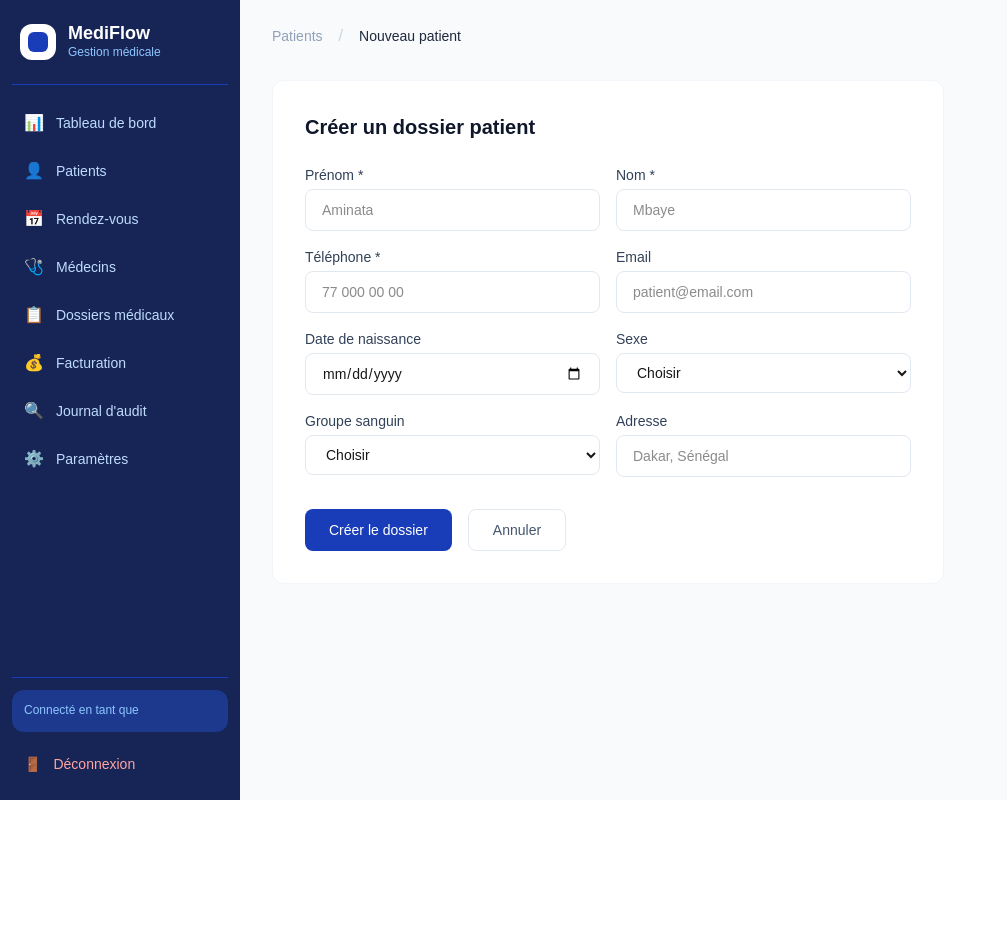
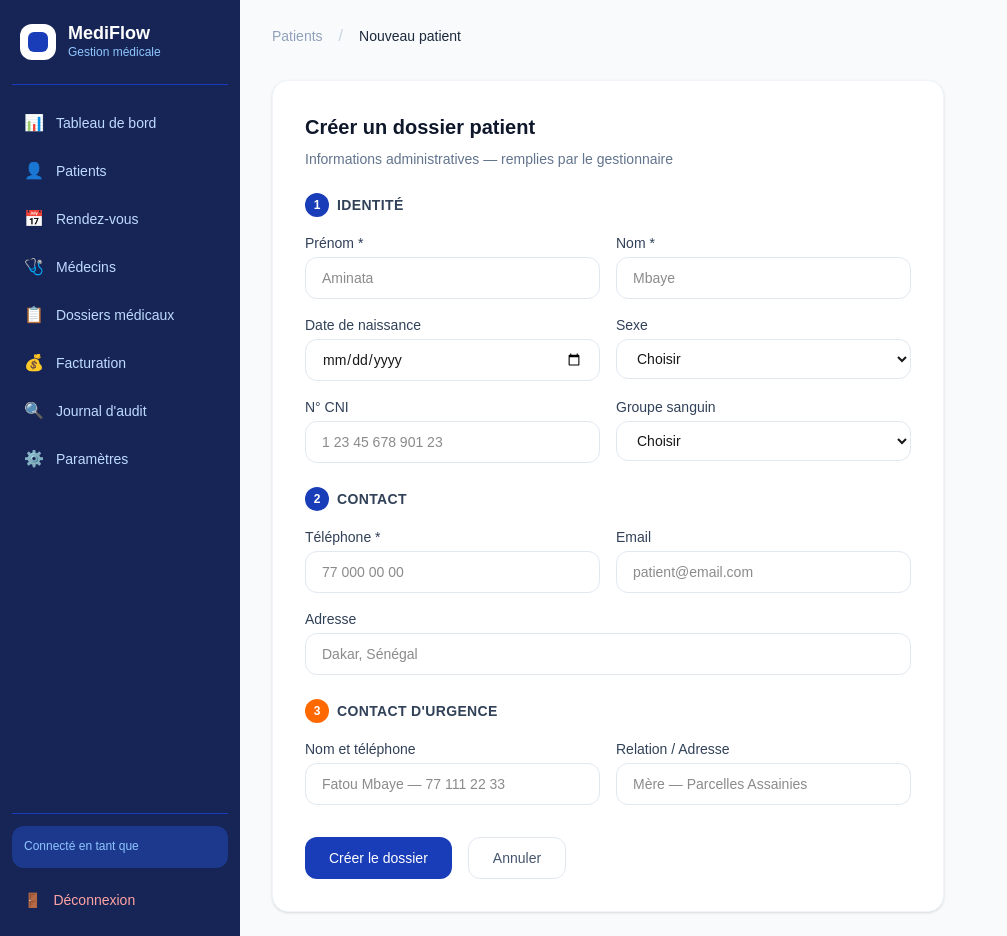
Before and after one commit to groupstarco-ai/mediflow, a Next.js app: page /dashboard/patients/nouveau in a window 1280 px wide. Shown: the whole page, without its empty margins (0-1007 px from the left). Before the commit the page ends 800 px from the top, so only its background shows below. Built offline with nearby package versions, Linux system fonts and the light colour scheme; no server answers.

Commit message:
Formulaire patient enrichi - CNI, contact urgence

```diff
--- a/app/dashboard/patients/nouveau/page.tsx
+++ b/app/dashboard/patients/nouveau/page.tsx
@@ -15,6 +15,9 @@ export default function NouveauPatient() {
     email: '',
     adresse: '',
     groupe_sanguin: '',
+    numero_cni: '',
+    contact_urgence: '',
+    adresse_urgence: '',
   })
   const [loading, setLoading] = useState(false)
   const [erreur, setErreur] = useState('')
@@ -48,65 +51,63 @@ export default function NouveauPatient() {
       <Sidebar />
       <main className="flex-1 px-8 py-6">
         <div className="flex items-center gap-4 mb-8">
-          <a href="/dashboard/patients" className="text-slate-400 hover:text-slate-600 text-sm">
-            Patients
-          </a>
+          <a href="/dashboard/patients" className="text-slate-400 hover:text-slate-600 text-sm">Patients</a>
           <span className="text-slate-300">/</span>
           <span className="text-slate-800 text-sm font-medium">Nouveau patient</span>
         </div>
 
-        <div className="bg-white rounded-xl border border-slate-100 p-8 max-w-2xl">
-          <h1 className="text-xl font-bold text-slate-900 mb-6">Créer un dossier patient</h1>
+        <div className="bg-white rounded-2xl border border-slate-100 shadow-sm p-8 max-w-2xl">
+          <h1 className="text-xl font-bold text-slate-900 mb-2">Créer un dossier patient</h1>
+          <p className="text-slate-500 text-sm mb-6">Informations administratives — remplies par le gestionnaire</p>
 
           {erreur && (
-            <div className="bg-red-50 border border-red-100 text-red-700 text-sm px-4 py-3 rounded-lg mb-6">
+            <div className="bg-red-50 border-l-4 border-red-500 text-red-700 text-sm px-4 py-3 rounded-xl mb-6">
               {erreur}
             </div>
           )}
 
+          <div className="mb-6">
+            <div className="flex items-center gap-2 mb-4">
+              <div className="w-6 h-6 bg-blue-800 rounded-full flex items-center justify-center text-white text-xs font-bold">1</div>
+              <h2 className="text-sm font-semibold text-slate-700 uppercase tracking-wide">Identité</h2>
+            </div>
             <div className="grid grid-cols-2 gap-4">
               <div>
                 <label className="text-sm font-medium text-slate-700 mb-1 block">Prénom *</label>
                 <input name="prenom" value={form.prenom} onChange={handleChange}
-                className="w-full border border-slate-200 rounded-lg px-4 py-2.5 text-sm outline-none focus:border-blue-800"
+                  className="w-full border border-slate-200 rounded-xl px-4 py-2.5 text-sm outline-none focus:border-blue-800"
                   placeholder="Aminata" />
               </div>
               <div>
                 <label className="text-sm font-medium text-slate-700 mb-1 block">Nom *</label>
                 <input name="nom" value={form.nom} onChange={handleChange}
-                className="w-full border border-slate-200 rounded-lg px-4 py-2.5 text-sm outline-none focus:border-blue-800"
+                  className="w-full border border-slate-200 rounded-xl px-4 py-2.5 text-sm outline-none focus:border-blue-800"
                   placeholder="Mbaye" />
-            </div>
-            <div>
-              <label className="text-sm font-medium text-slate-700 mb-1 block">Téléphone *</label>
-              <input name="telephone" value={form.telephone} onChange={handleChange}
-                className="w-full border border-slate-200 rounded-lg px-4 py-2.5 text-sm outline-none focus:border-blue-800"
-                placeholder="77 000 00 00" />
-            </div>
-            <div>
-              <label className="text-sm font-medium text-slate-700 mb-1 block">Email</label>
-              <input name="email" value={form.email} onChange={handleChange}
-                className="w-full border border-slate-200 rounded-lg px-4 py-2.5 text-sm outline-none focus:border-blue-800"
-                placeholder="patient@email.com" />
               </div>
               <div>
                 <label className="text-sm font-medium text-slate-700 mb-1 block">Date de naissance</label>
                 <input name="date_naissance" type="date" value={form.date_naissance} onChange={handleChange}
-                className="w-full border border-slate-200 rounded-lg px-4 py-2.5 text-sm outline-none focus:border-blue-800" />
+                  className="w-full border border-slate-200 rounded-xl px-4 py-2.5 text-sm outline-none focus:border-blue-800" />
               </div>
               <div>
                 <label className="text-sm font-medium text-slate-700 mb-1 block">Sexe</label>
                 <select name="sexe" value={form.sexe} onChange={handleChange}
-                className="w-full border border-slate-200 rounded-lg px-4 py-2.5 text-sm outline-none focus:border-blue-800">
+                  className="w-full border border-slate-200 rounded-xl px-4 py-2.5 text-sm outline-none focus:border-blue-800">
                   <option value="">Choisir</option>
                   <option value="homme">Homme</option>
                   <option value="femme">Femme</option>
                 </select>
               </div>
               <div>
+                <label className="text-sm font-medium text-slate-700 mb-1 block">N° CNI</label>
+                <input name="numero_cni" value={form.numero_cni} onChange={handleChange}
+                  className="w-full border border-slate-200 rounded-xl px-4 py-2.5 text-sm outline-none focus:border-blue-800"
+                  placeholder="1 23 45 678 901 23" />
+              </div>
+              <div>
                 <label className="text-sm font-medium text-slate-700 mb-1 block">Groupe sanguin</label>
                 <select name="groupe_sanguin" value={form.groupe_sanguin} onChange={handleChange}
-                className="w-full border border-slate-200 rounded-lg px-4 py-2.5 text-sm outline-none focus:border-blue-800">
+                  className="w-full border border-slate-200 rounded-xl px-4 py-2.5 text-sm outline-none focus:border-blue-800">
                   <option value="">Choisir</option>
                   <option value="A+">A+</option>
                   <option value="A-">A-</option>
@@ -118,21 +119,64 @@ export default function NouveauPatient() {
                   <option value="O-">O-</option>
                 </select>
               </div>
+            </div>
+          </div>
+
+          <div className="mb-6">
+            <div className="flex items-center gap-2 mb-4">
+              <div className="w-6 h-6 bg-blue-800 rounded-full flex items-center justify-center text-white text-xs font-bold">2</div>
+              <h2 className="text-sm font-semibold text-slate-700 uppercase tracking-wide">Contact</h2>
+            </div>
+            <div className="grid grid-cols-2 gap-4">
               <div>
+                <label className="text-sm font-medium text-slate-700 mb-1 block">Téléphone *</label>
+                <input name="telephone" value={form.telephone} onChange={handleChange}
+                  className="w-full border border-slate-200 rounded-xl px-4 py-2.5 text-sm outline-none focus:border-blue-800"
+                  placeholder="77 000 00 00" />
+              </div>
+              <div>
+                <label className="text-sm font-medium text-slate-700 mb-1 block">Email</label>
+                <input name="email" value={form.email} onChange={handleChange}
+                  className="w-full border border-slate-200 rounded-xl px-4 py-2.5 text-sm outline-none focus:border-blue-800"
+                  placeholder="patient@email.com" />
+              </div>
+              <div className="col-span-2">
                 <label className="text-sm font-medium text-slate-700 mb-1 block">Adresse</label>
                 <input name="adresse" value={form.adresse} onChange={handleChange}
-                className="w-full border border-slate-200 rounded-lg px-4 py-2.5 text-sm outline-none focus:border-blue-800"
+                  className="w-full border border-slate-200 rounded-xl px-4 py-2.5 text-sm outline-none focus:border-blue-800"
                   placeholder="Dakar, Sénégal" />
+              </div>
+            </div>
+          </div>
+
+          <div className="mb-6">
+            <div className="flex items-center gap-2 mb-4">
+              <div className="w-6 h-6 bg-orange-500 rounded-full flex items-center justify-center text-white text-xs font-bold">3</div>
+              <h2 className="text-sm font-semibold text-slate-700 uppercase tracking-wide">Contact d'urgence</h2>
+            </div>
+            <div className="grid grid-cols-2 gap-4">
+              <div>
+                <label className="text-sm font-medium text-slate-700 mb-1 block">Nom et téléphone</label>
+                <input name="contact_urgence" value={form.contact_urgence} onChange={handleChange}
+                  className="w-full border border-slate-200 rounded-xl px-4 py-2.5 text-sm outline-none focus:border-blue-800"
+                  placeholder="Fatou Mbaye — 77 111 22 33" />
+              </div>
+              <div>
+                <label className="text-sm font-medium text-slate-700 mb-1 block">Relation / Adresse</label>
+                <input name="adresse_urgence" value={form.adresse_urgence} onChange={handleChange}
+                  className="w-full border border-slate-200 rounded-xl px-4 py-2.5 text-sm outline-none focus:border-blue-800"
+                  placeholder="Mère — Parcelles Assainies" />
+              </div>
             </div>
           </div>
 
           <div className="flex gap-4 mt-8">
             <button onClick={handleSubmit} disabled={loading}
-              className="bg-blue-800 text-white px-6 py-2.5 rounded-lg text-sm font-medium">
+              className="bg-blue-800 text-white px-6 py-2.5 rounded-xl text-sm font-medium">
               {loading ? 'Enregistrement...' : 'Créer le dossier'}
             </button>
             <a href="/dashboard/patients"
-              className="border border-slate-200 text-slate-600 px-6 py-2.5 rounded-lg text-sm font-medium">
+              className="border border-slate-200 text-slate-600 px-6 py-2.5 rounded-xl text-sm font-medium">
               Annuler
             </a>
           </div>
```
Lines whose indentation alone changed are shown as unchanged.
